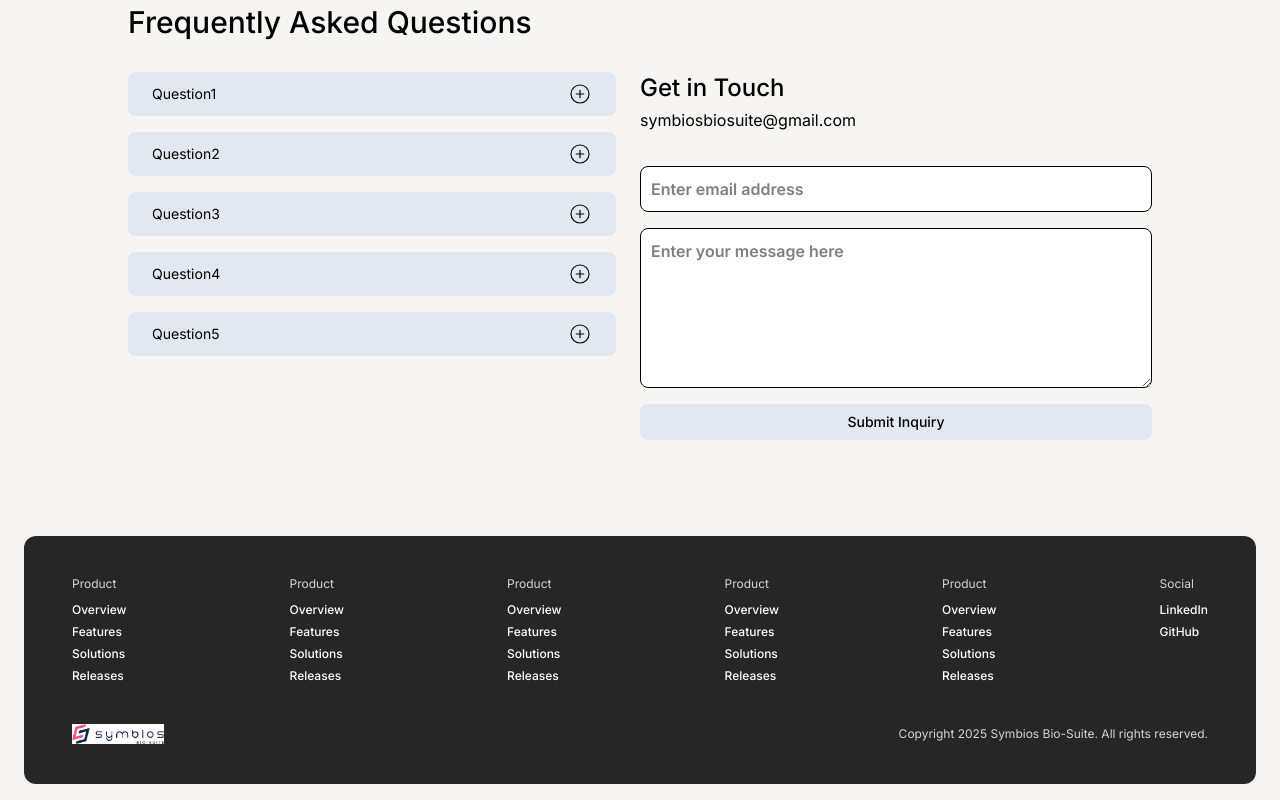
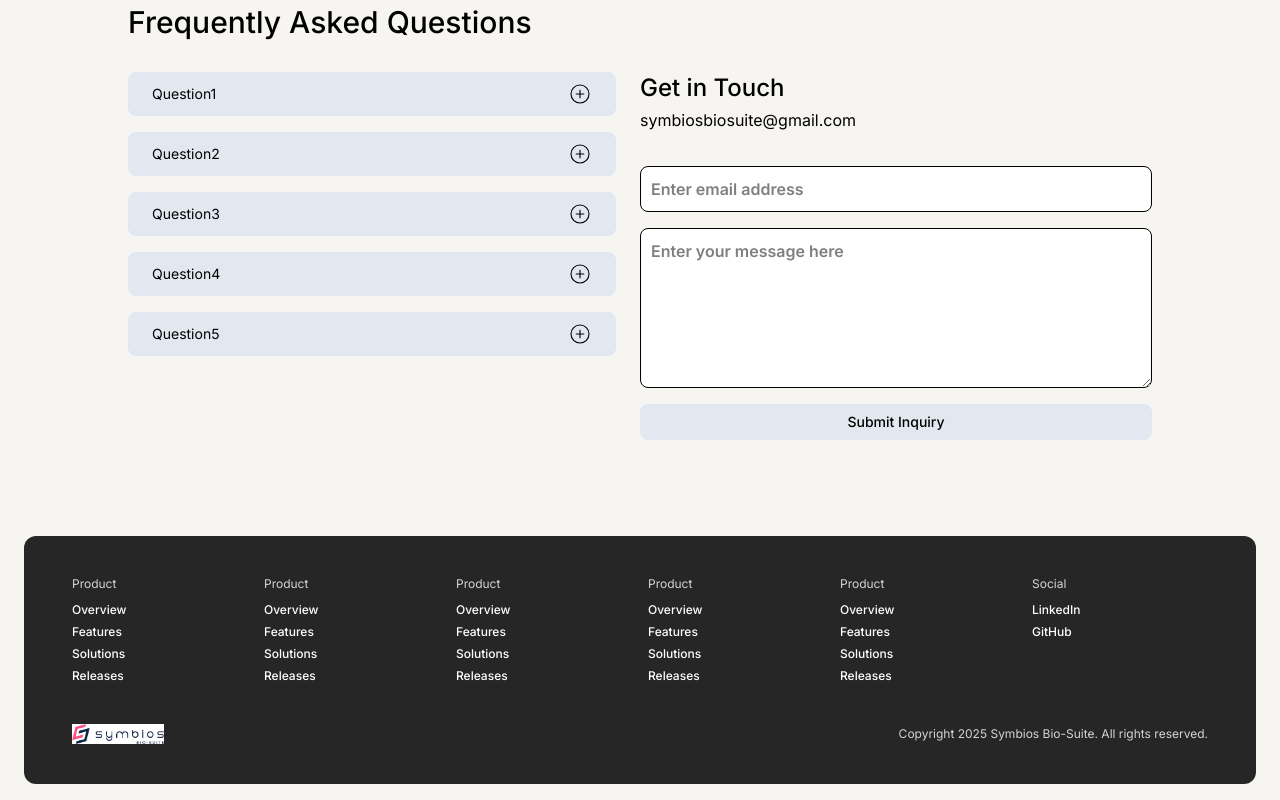
Before and after one commit to spencerhum04/symbios, a React (Vite) app: page / in a window 1280 px wide. Shown: the part 1160-1960 px from the top of the page. Built offline with nearby package versions, Linux system fonts and the light colour scheme.

Commit message:
fix: footer sm responsiveness

```diff
--- a/src/components/Footer.tsx
+++ b/src/components/Footer.tsx
@@ -17,7 +17,7 @@
     return (
         <div className="w-full px-6 py-4">
             <div className="bg-neutral-800 text-white rounded-xl flex flex-col gap-10 px-12 py-10">
-                <div className="grid grid-cols-3 gap-x-4 gap-y-8 sm:flex sm:flex-row sm:justify-between">
+                <div className="grid grid-cols-3 gap-x-4 gap-y-8 sm:grid-cols-6">
                     <FooterColumn title="Product" items={product} />
                     <FooterColumn title="Product" items={product} />
                     <FooterColumn title="Product" items={product} />
```
